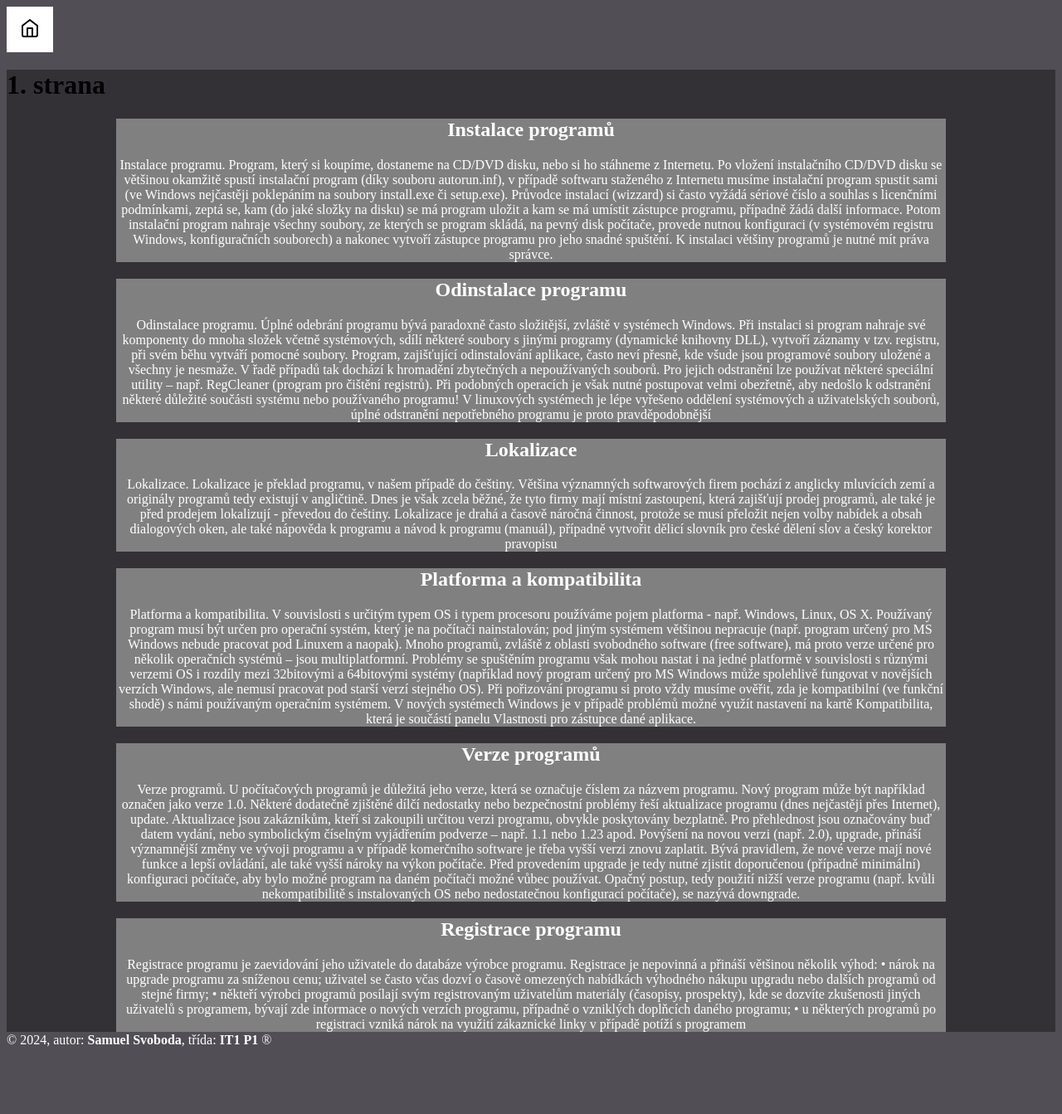
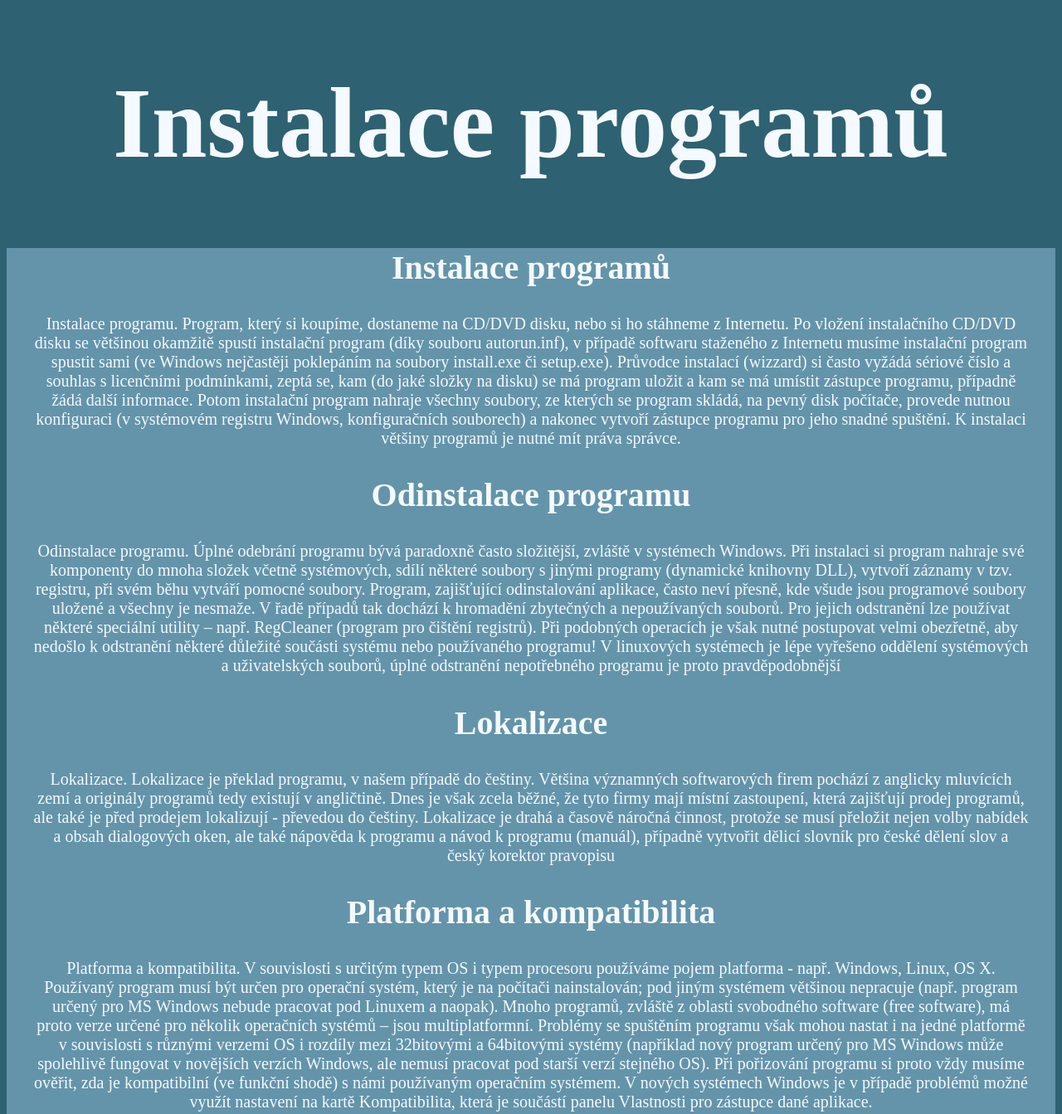
Before and after one commit to GeraltOfRiviaa/Web, a plain HTML site: page a/index.html in a window 1280 px wide. Shown: the top 1343 px of the page at 83% size. Before the commit the page ends 1279 px from the top, so only its background shows below. Drawn offline with Linux system fonts and the light colour scheme.

Commit message:
Design stránky

```diff
--- a/a/index.html
+++ b/a/index.html
@@ -12,16 +12,12 @@
 
     <body>
         <header>
-            <div>
-                <a href="../index.html"><button class=button><img
-                            src="../icons/home.svg"
-                            alt="Home Button"></button></a>
-            </div>
+            <h1>Instalace programů</h1>
         </header>
         <main>
-            <h1>1. strana</h1>
 
-                <section class=p1>
+
+                <section class=text>
                     <h2>Instalace programů</h2>
                     <p>
                         Instalace programu. Program, který si koupíme, dostaneme
@@ -45,9 +41,7 @@
                         jeho snadné spuštění. K instalaci většiny programů je
                         nutné mít práva správce.
                     </p>
-                </section>
 
-                <section class="p2">
                     <h2>Odinstalace programu</h2>
                     <p>
                         Odinstalace programu. Úplné odebrání programu bývá
@@ -76,9 +70,7 @@
                         úplné odstranění nepotřebného programu je proto
                         pravděpodobnější
                     </p>
-                </section>
 
-                <section class="p3">
                     <h2>Lokalizace</h2>
                     <p>
                         Lokalizace. Lokalizace je překlad programu, v našem
@@ -97,12 +89,10 @@
                         vytvořit dělicí slovník pro české dělení slov a český
                         korektor pravopisu
                     </p>
-                </section>
 
 
-            <section class="prava">
 
-                <section class="p4">
+
                     <h2>Platforma a kompatibilita</h2>
                     <p>
                         Platforma a kompatibilita. V souvislosti s určitým typem
@@ -131,9 +121,7 @@
                         Kompatibilita, která je
                         součástí panelu Vlastnosti pro zástupce dané aplikace.
                     </p>
-                </section>
 
-                <section class="p5">
                     <h2>Verze programů</h2>
                     <p>
                         Verze programů. U počítačových programů je důležitá jeho
@@ -165,9 +153,7 @@
                         OS nebo nedostatečnou konfigurací počítače), se nazývá
                         downgrade.
                     </p>
-                </section>
 
-                <section class="p6">
                     <h2>Registrace programu</h2>
                     <p>
                         Registrace programu je zaevidování jeho uživatele do
@@ -192,6 +178,9 @@
         </main>
 
         <footer>
+            <div>
+                <a href="../index.html"><button class=button><img src="../icons/home.svg"alt="Home Button"></button></a>
+            </div>
 
 
             <p>&copy; 2024, autor: <b>Samuel Svoboda</b>, třída: <b>IT1 P1</b>
--- a/css/style.css
+++ b/css/style.css
@@ -1,59 +1,32 @@
 body{
     font-family: 'Times New Roman', Times, serif, cursive;
     font-size: medium;
-    background-color: rgb(81, 78, 85);
+    background-color:#2E6171;
 }
 main {
     margin-bottom: -15px;
-    background-color: rgb(51, 49, 54);
+    background-color:#6494AA;
 }
 
-.p1 {
-    color: white;
-    width: 1000px;
+.text{
     text-align: center;
+    width: 1200px;
     margin: auto;
-    background-color: grey;
-}
-.p2 {
-    color: white;
-    width: 1000px;
-    text-align: center;
-    margin: auto;
-    background-color: grey;
-}
-.p3 {
-    color: white;
-    width: 1000px;
-    text-align: center;
-    margin: auto;
-    background-color: grey;
-}
-.p4 {
-    color: white;
-    width: 1000px;
-    text-align: center;
-    margin: auto;
-    background-color: grey;
+
+    font-size: 20px;
+
+
 
 }
-.p5 {
-    color: white;
-    width: 1000px;
-    text-align: center;
-    margin: auto;
-    background-color: grey;
+.text h2{
+    font-size: 40px;
+    color: #F4FAFF;
+
 }
-.p6 {
-    color: white;
-    width: 1000px;
-    text-align: center;
-   /* margin: 500px;
-    margin-top: 20px;
-    margin-bottom: 20px;*/
-    margin: auto;
-    background-color: grey;
+p{
+    color: #F4FAFF;
 }
+
 .navrat {
 
     margin:auto;
@@ -61,7 +34,7 @@ main {
     font-family: Arial, Helvetica, sans-serif;
 }
 .button{
-    background-color: white;
+    background-color: #2E6171;
     border: none;
     padding: 14px 16px;
     border: none;
@@ -74,12 +47,14 @@ main {
 
 
 }
-p{
-   color: white;
+footer p{
+
 }
 
 header{
-    background-color: white;
-    margin-right: 99%;
+    text-align: center;
+    color: #F4FAFF;
+    font-size: 60px;
+
 
 }
```
